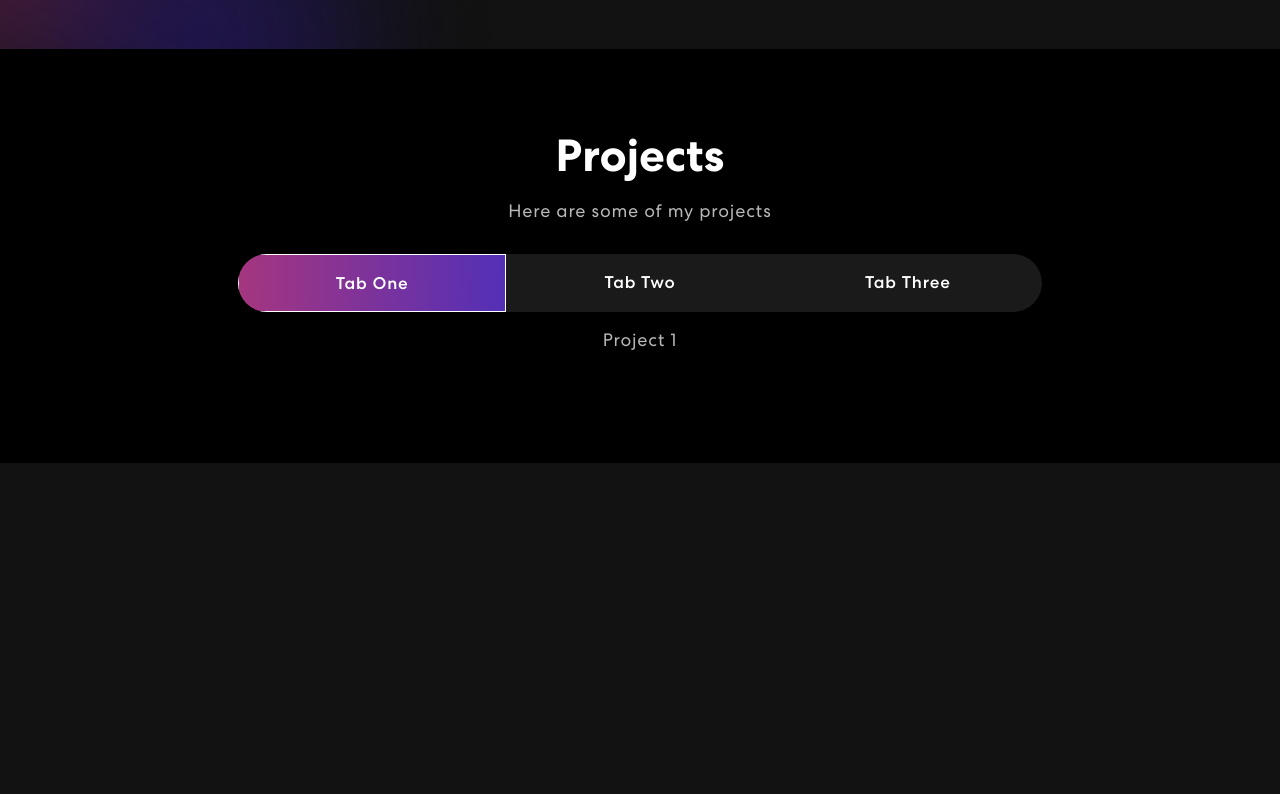
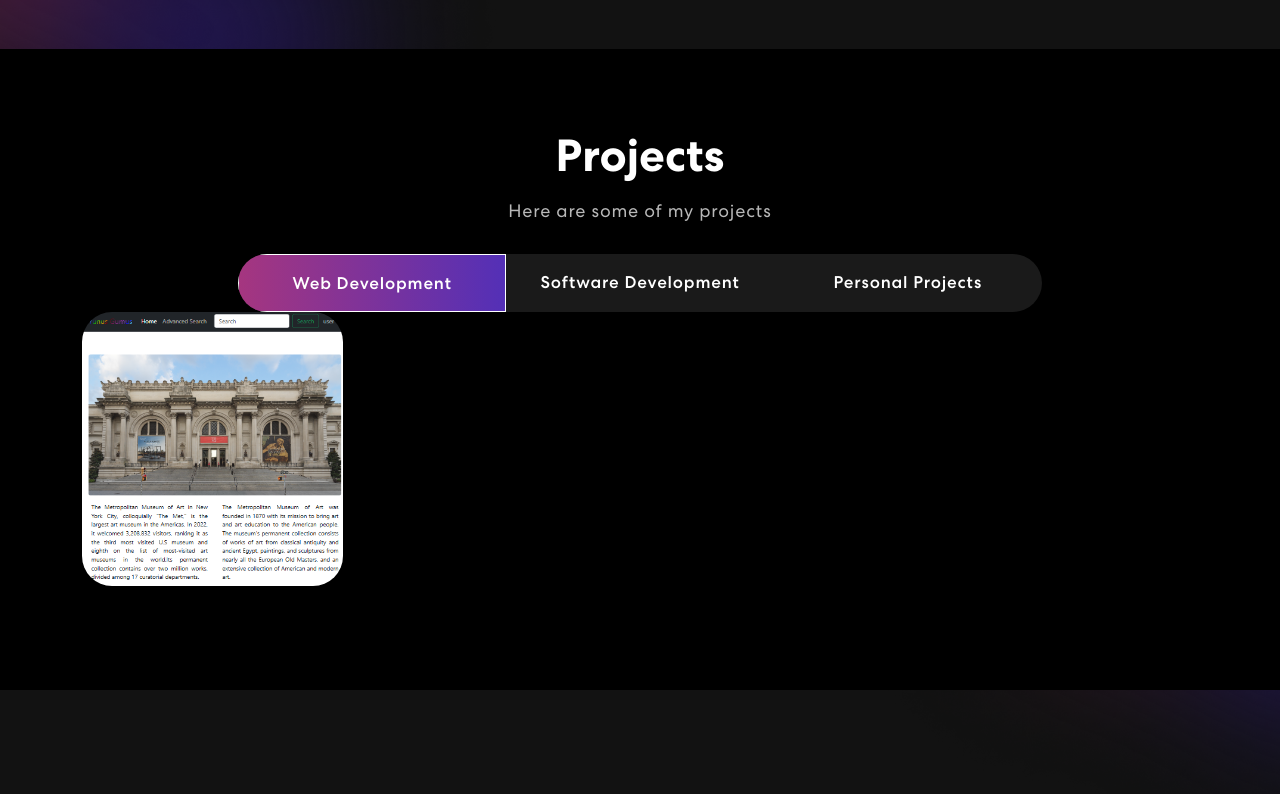
Before and after one commit to yemregumus/new-portfolio, a React (Create React App) app: page / in a window 1280 px wide. Shown: the part 1406-2200 px from the top of the page. Before the commit the page ends 1869 px from the top, so only its background shows below. Built offline with nearby package versions, Linux system fonts and the light colour scheme.

Commit message:
made progress on projects tab, added a project to test

```diff
--- a/src/App.css
+++ b/src/App.css
@@ -498,7 +498,41 @@ nav.navbar .navbar-toggler[aria-expanded="true"] .navbar-toggler-icon {
   z-index: -4;
 }
 
-/************ Projects Css ************/
+.proj-btns {
+  display: flex;
+  justify-content: center;
+  gap: 10px;
+  margin-top: 15px;
+}
+
+.proj-btns a {
+  text-decoration: none;
+}
+
+.proj-btns button {
+  background: linear-gradient(90.21deg, #aa367c -5.91%, #4a2fbd 111.58%);
+  color: #fff;
+  border: none;
+  padding: 10px 20px;
+  border-radius: 25px;
+  font-size: 16px;
+  font-weight: 500;
+  letter-spacing: 0.8px;
+  transition: 0.3s ease-in-out;
+  cursor: pointer;
+  display: inline-block;
+}
+
+.proj-btns button:hover {
+  background: linear-gradient(90.21deg, #4a2fbd -5.91%, #aa367c 111.58%);
+  transform: scale(1.05);
+}
+
+.proj-btns button:active {
+  transform: scale(0.98);
+}
+
+/************ Contact Css ************/
 .contact {
   background: linear-gradient(90.21deg, #aa367c -5.91%, #4a2fbd 111.58%);
   padding: 60px 0 200px 0;
--- a/src/components/ProjectCard.js
+++ b/src/components/ProjectCard.js
@@ -1,4 +1,6 @@
-export const ProjectCard = ({ title, description, imageUrl }) => {
+import { Col, Button } from "react-bootstrap";
+
+export const ProjectCard = ({ title, description, imageUrl, githubLink, linkToLive }) => {
   return (
     <Col sm={6} md={4} lg={3}>
       <div className="proj-imgbx">
@@ -6,6 +8,14 @@ export const ProjectCard = ({ title, description, imageUrl }) => {
         <div className="proj-txtx">
           <h4>{title}</h4>
           <span>{description}</span>
+          <div className="proj-btns d-flex gap-2 mt-2">
+            <a href={githubLink} target="_blank" rel="noreferrer">
+              <Button variant="primary">GitHub</Button>
+            </a>
+            <a href={linkToLive} target="_blank" rel="noreferrer">
+              <Button variant="success">Live</Button>
+            </a>
+          </div>
         </div>
       </div>
     </Col>
--- a/src/components/Projects.js
+++ b/src/components/Projects.js
@@ -1,13 +1,16 @@
-import { Col, Row, Nav, Tab } from "react-bootstrap";
-
-import { Container } from "react-bootstrap";
+import { Container, Col, Row, Nav, Tab } from "react-bootstrap";
+import { ProjectCard } from "./ProjectCard";
+import colorSharp2 from "../assets/img/color-sharp2.png";
+import projImg1 from "../assets/img/project-img1.png";
 
 export const Projects = () => {
   const projects = [
     {
-      title: "Project 1",
-      description: "Description 1",
-      imageUrl: "image1",
+      title: "The Met Site",
+      description: "The Metropolitan Museum of Art Site is built with React.js, Bootstrap, and Next.js for dynamic content delivery and server‐side rendering, the site leverages JWT for secure user authentication and authorization.",
+      imageUrl: projImg1,
+      githubLink: "https://github.com/yemregumus/WEB422-Assignment6",
+      linkToLive: "https://museumofartnewyork.netlify.app/",
     },
   ];
 
@@ -21,20 +24,20 @@ export const Projects = () => {
             <Tab.Container id="projects=tabs" defaultActiveKey="first">
               <Nav variant="pills" defaultActiveKey="/home">
                 <Nav.Item>
-                  <Nav.Link eventKey="first">Tab One </Nav.Link>
+                  <Nav.Link eventKey="first">Web Development</Nav.Link>
                 </Nav.Item>
                 <Nav.Item>
-                  <Nav.Link eventKey="second">Tab Two</Nav.Link>
+                  <Nav.Link eventKey="second">Software Development</Nav.Link>
                 </Nav.Item>
                 <Nav.Item>
-                  <Nav.Link eventKey="third">Tab Three</Nav.Link>
+                  <Nav.Link eventKey="third">Personal Projects</Nav.Link>
                 </Nav.Item>
               </Nav>
               <Tab.Content>
                 <Tab.Pane eventKey="first">
                   <Row>
                     {projects.map((project, index) => {
-                      return <p>{project.title}</p>;
+                      return <ProjectCard key={index} title={project.title} description={project.description} imageUrl={project.imageUrl} githubLink={project.githubLink} linkToLive={project.linkToLive} />;
                     })}
                   </Row>
                 </Tab.Pane>
@@ -45,6 +48,7 @@ export const Projects = () => {
           </Col>
         </Row>
       </Container>
+      <img className="background-image-right" src={colorSharp2} alt="background" />
     </section>
   );
 };
```
Also changed, not shown: src/assets/img/project-img1.png.
